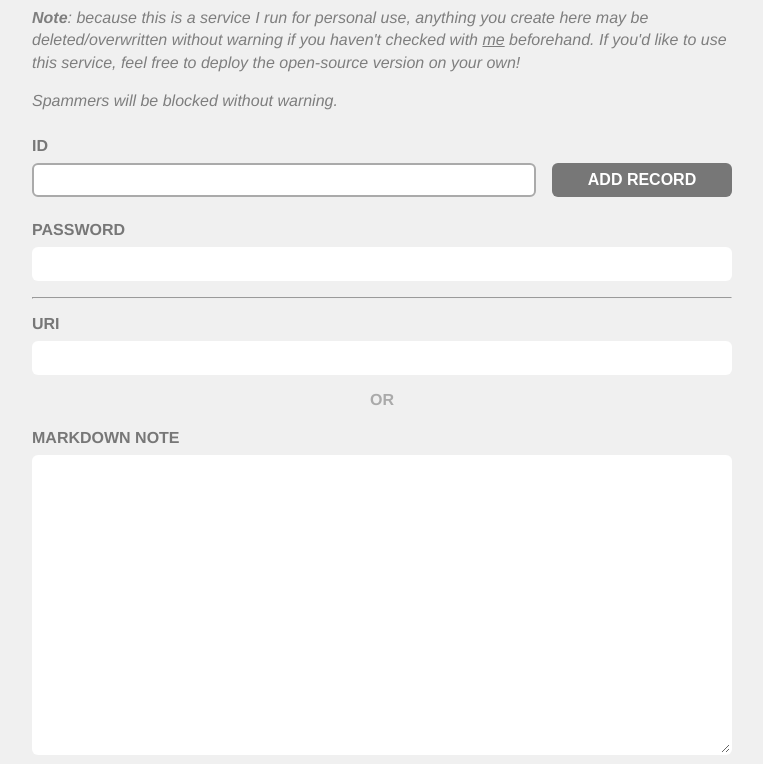
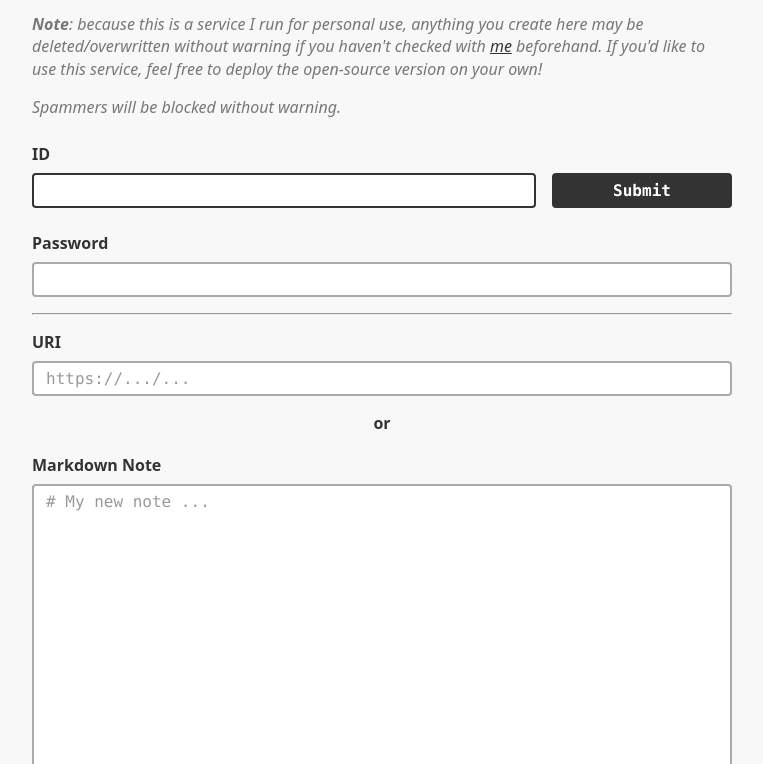
Before and after one commit to thesephist/zone, a website: page static/index.html in a window 1280 px wide. Shown: the part 113-877 px from the top of the page, without its empty margins (258-1021 px from the left). Drawn offline with Linux system fonts and the light colour scheme.

Commit message:
Iterative style updates to make it bolder / more accessible

```diff
--- a/static/css/main.css
+++ b/static/css/main.css
@@ -23,18 +23,19 @@ p {
     color: #333;
 }
 
-p {
+p,
+li {
     line-height: 1.4em;
 }
 
 p.warning {
     font-style: italic;
-    opacity: .6;
+    color: #777;
 }
 
 body {
-    font-family: 'Helvetica', sans-serif;
-    background: #f0f0f0;
+    font-family: system-ui, 'Helvetica', 'Segoe UI', sans-serif;
+    background: #f8f8f8;
 }
 
 main {
@@ -44,7 +45,7 @@ main {
 }
 
 a {
-    color: #777;
+    color: #333;
 }
 
 a:hover {
@@ -63,7 +64,7 @@ header {
 }
 
 header p a {
-    color: #777;
+    color: #333;
     position: relative;
 }
 
@@ -91,8 +92,7 @@ header p a:hover::after {
 }
 
 label {
-    color: #777;
-    text-transform: uppercase;
+    color: #333;
     font-weight: bold;
     margin: 8px 0;
 }
@@ -102,17 +102,22 @@ button,
 textarea {
     padding: 6px 12px;
     width: 100%;
-    border: none;
     outline: none;
     background: #fff;
-    border-radius: 6px;
+    border-radius: 4px;
     font-size: 16px;
-    border: 2px solid transparent;
+    border: 2px solid #aaa;
+    font-family: 'Menlo', 'Monaco', 'Courier', monospace;
+}
+
+input::placeholder,
+textarea::placeholder {
+    color: #999;
 }
 
 input:focus,
 textarea:focus {
-    border: 2px solid #aaa;
+    border: 2px solid #333;
 }
 
 .header {
@@ -145,19 +150,18 @@ textarea {
 textarea {
     resize: vertical;
     min-height: 300px;
-    font-family: 'Menlo', 'Monaco', 'Courier', monospace;
 }
 
 button,
 input[type="submit"] {
     padding: 6px 12px;
-    background: #777;
+    background: #333;
     color: #fff;
     cursor: pointer;
     display: block;
-    text-transform: uppercase;
     font-weight: bold;
     transition: opacity .2s;
+    border-color: #333;
 }
 
 button:hover,
@@ -171,7 +175,7 @@ input[type="submit"]:focus {
 }
 
 blockquote {
-    border-left: 2px solid #777;
+    border-left: 2px solid #333;
     padding-left: 12px;
 }
 
@@ -184,8 +188,7 @@ img {
 }
 
 .orMark {
-    color: #aaa;
-    text-transform: uppercase;
+    color: #333;
     font-weight: bold;
     text-align: center;
     margin: 12px 0;
--- a/static/index.html
+++ b/static/index.html
@@ -45,8 +45,8 @@
           <input type="text" name="id" id="id" tabindex="1" autocomplete="off" autofocus/>
         </div>
         <div class="inputGroup submit">
-            <label class="hidden">Add Record</label>
-            <input type="submit" value="Add Record" tabindex="2"/>
+            <label class="hidden">Submit</label>
+            <input type="submit" value="Submit" tabindex="2"/>
         </div>
       </div>
 
@@ -59,14 +59,14 @@
 
       <div class="inputGroup">
         <label for="content_uri">URI</label>
-        <input type="text" name="content_uri" id="content_uri"  tabindex="1"/>
+        <input type="text" name="content_uri" id="content_uri"  tabindex="1" placeholder="https://.../..."/>
       </div>
 
       <div class="orMark">or</div>
 
       <div class="inputGroup">
         <label for="content_note">Markdown Note</label>
-        <textarea name="content_note" id="content_note" tabindex="1"></textarea>
+        <textarea name="content_note" id="content_note" tabindex="1" placeholder="# My new note ..."></textarea>
         <button id="expandNoteButton">Expand</button>
       </div>
 
```
